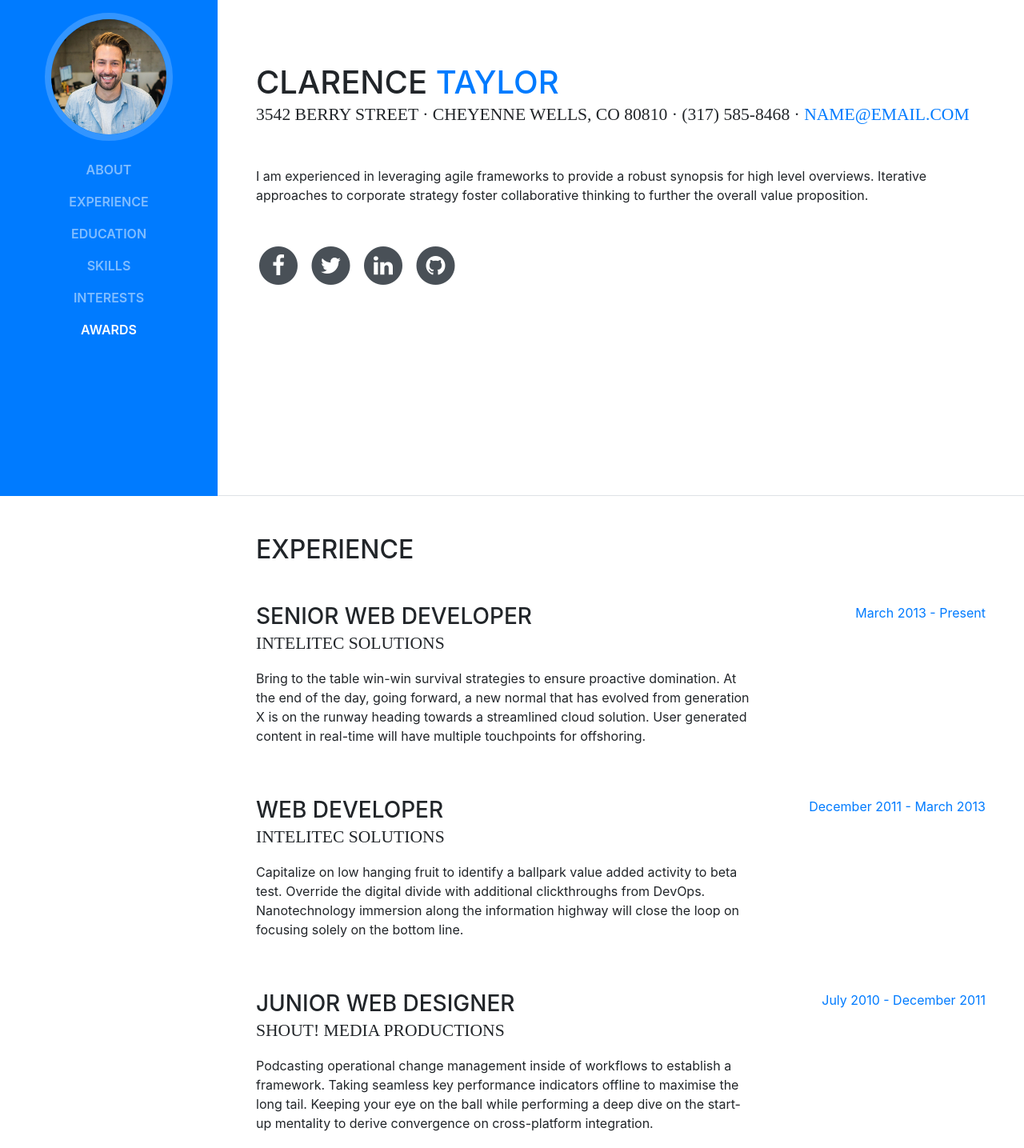
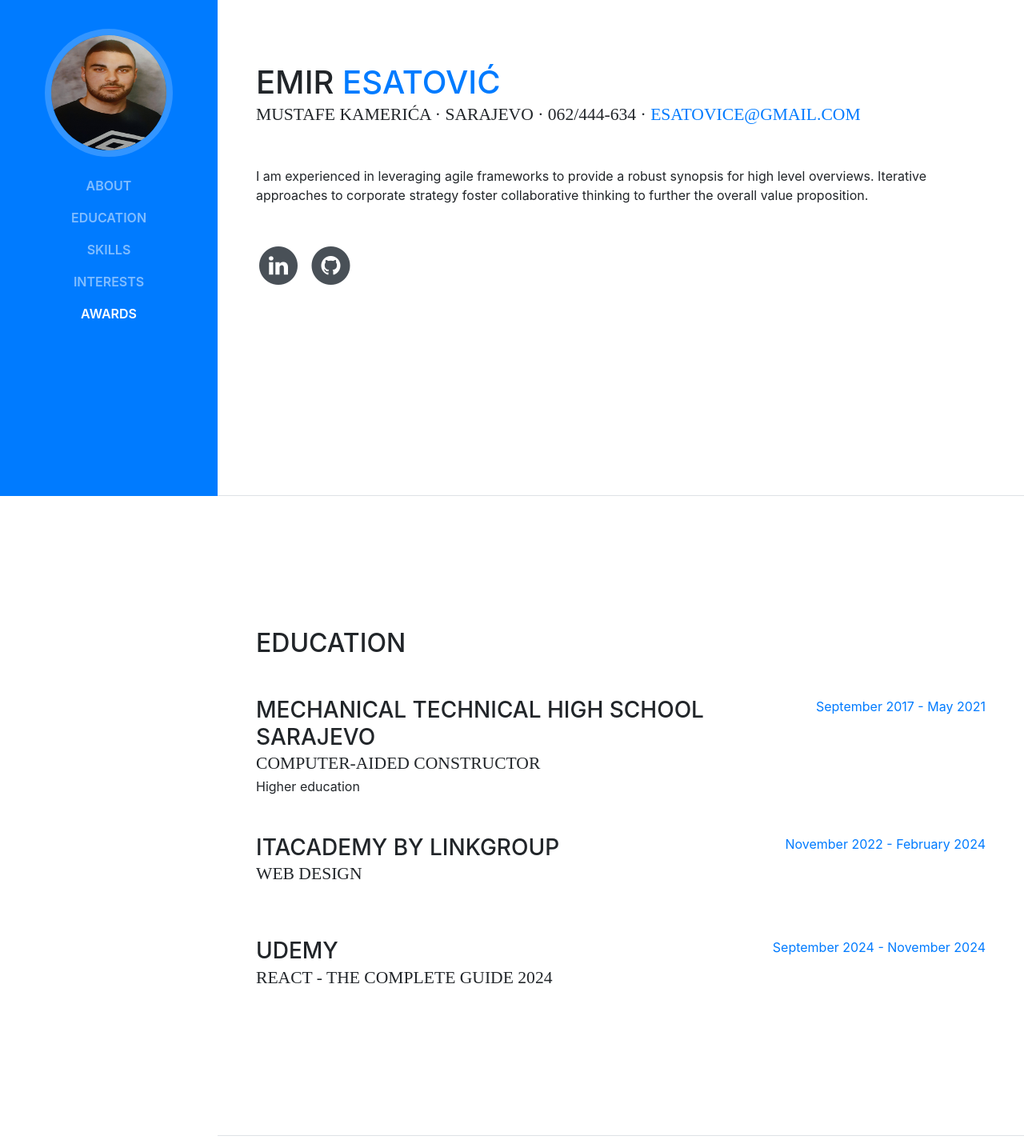
Before and after one commit to emiresatovic/web-portfolio, a website with bundled scripts: page index.html in a window 1280 px wide. Shown: the part 180-1615 px from the top of the page at 80% size. Built offline with nearby package versions, Linux system fonts and the light colour scheme; a web font is replaced by a local one.

Commit message:
28.11 20h

```diff
--- a/index.html
+++ b/index.html
@@ -8,7 +8,7 @@
     <meta name="description" content="">
     <meta name="author" content="">
 
-    <title>Resume - Start Bootstrap Theme</title>
+    <title>Emir Esatović Portfolio</title>
 
     <!-- Bootstrap core CSS -->
     <link href="vendor/bootstrap/css/bootstrap.min.css" rel="stylesheet">
@@ -31,7 +31,7 @@
       <a class="navbar-brand js-scroll-trigger" href="#page-top">
         <span class="d-block d-lg-none">Start Bootstrap</span>
         <span class="d-none d-lg-block">
-          <img class="img-fluid img-profile rounded-circle mx-auto mb-2" src="img/profile.jpg" alt="">
+          <img class="img-fluid img-profile rounded-circle mx-auto mb-2" src="img/slikacv.edit.png" alt="Profile image">
         </span>
       </a>
       <button class="navbar-toggler" type="button" data-toggle="collapse" data-target="#navbarSupportedContent" aria-controls="navbarSupportedContent" aria-expanded="false" aria-label="Toggle navigation">
@@ -41,9 +41,6 @@
         <ul class="navbar-nav">
           <li class="nav-item">
             <a class="nav-link js-scroll-trigger" href="#about">About</a>
-          </li>
-          <li class="nav-item">
-            <a class="nav-link js-scroll-trigger" href="#experience">Experience</a>
           </li>
           <li class="nav-item">
             <a class="nav-link js-scroll-trigger" href="#education">Education</a>
@@ -65,32 +62,16 @@
 
       <section class="resume-section p-3 p-lg-5 d-flex d-column" id="about">
         <div class="my-auto">
-          <h1 class="mb-0">Clarence
-            <span class="text-primary">Taylor</span>
+          <h1 class="mb-0">Emir
+            <span class="text-primary">Esatović</span>
           </h1>
-          <div class="subheading mb-5">3542 Berry Street · Cheyenne Wells, CO 80810 · (317) 585-8468 ·
-            <a href="mailto:name@email.com">name@email.com</a>
+          <div class="subheading mb-5">Mustafe Kamerića · Sarajevo · 062/444-634 ·
+            <a href="mailto:name@email.com">esatovice@gmail.com</a>
           </div>
           <p class="mb-5">I am experienced in leveraging agile frameworks to provide a robust synopsis for high level overviews. Iterative approaches to corporate strategy foster collaborative thinking to further the overall value proposition.</p>
           <ul class="list-inline list-social-icons mb-0">
             <li class="list-inline-item">
-              <a href="#">
-                <span class="fa-stack fa-lg">
-                  <i class="fa fa-circle fa-stack-2x"></i>
-                  <i class="fa fa-facebook fa-stack-1x fa-inverse"></i>
-                </span>
-              </a>
-            </li>
-            <li class="list-inline-item">
-              <a href="#">
-                <span class="fa-stack fa-lg">
-                  <i class="fa fa-circle fa-stack-2x"></i>
-                  <i class="fa fa-twitter fa-stack-1x fa-inverse"></i>
-                </span>
-              </a>
-            </li>
-            <li class="list-inline-item">
-              <a href="#">
+              <a target="_blank" href="https://www.linkedin.com/in/emir-esatovic-b952b52a4/?originalSubdomain=ba">
                 <span class="fa-stack fa-lg">
                   <i class="fa fa-circle fa-stack-2x"></i>
                   <i class="fa fa-linkedin fa-stack-1x fa-inverse"></i>
@@ -98,7 +79,7 @@
               </a>
             </li>
             <li class="list-inline-item">
-              <a href="#">
+              <a target="_blank" href="https://github.com/emiresatovic">
                 <span class="fa-stack fa-lg">
                   <i class="fa fa-circle fa-stack-2x"></i>
                   <i class="fa fa-github fa-stack-1x fa-inverse"></i>
@@ -108,83 +89,60 @@
           </ul>
         </div>
       </section>
-
+<!--
       <section class="resume-section p-3 p-lg-5 d-flex flex-column" id="experience">
         <div class="my-auto">
           <h2 class="mb-5">Experience</h2>
 
           <div class="resume-item d-flex flex-column flex-md-row mb-5">
             <div class="resume-content mr-auto">
-              <h3 class="mb-0">Senior Web Developer</h3>
-              <div class="subheading mb-3">Intelitec Solutions</div>
-              <p>Bring to the table win-win survival strategies to ensure proactive domination. At the end of the day, going forward, a new normal that has evolved from generation X is on the runway heading towards a streamlined cloud solution. User generated content in real-time will have multiple touchpoints for offshoring.</p>
+              <h3 class="mb-0"></h3>
+              <div class="subheading mb-3"></div>
+              <p></p>
             </div>
             <div class="resume-date text-md-right">
-              <span class="text-primary">March 2013 - Present</span>
-            </div>
-          </div>
-
-          <div class="resume-item d-flex flex-column flex-md-row mb-5">
-            <div class="resume-content mr-auto">
-              <h3 class="mb-0">Web Developer</h3>
-              <div class="subheading mb-3">Intelitec Solutions</div>
-              <p>Capitalize on low hanging fruit to identify a ballpark value added activity to beta test. Override the digital divide with additional clickthroughs from DevOps. Nanotechnology immersion along the information highway will close the loop on focusing solely on the bottom line.</p>
-            </div>
-            <div class="resume-date text-md-right">
-              <span class="text-primary">December 2011 - March 2013</span>
-            </div>
-          </div>
-
-          <div class="resume-item d-flex flex-column flex-md-row mb-5">
-            <div class="resume-content mr-auto">
-              <h3 class="mb-0">Junior Web Designer</h3>
-              <div class="subheading mb-3">Shout! Media Productions</div>
-              <p>Podcasting operational change management inside of workflows to establish a framework. Taking seamless key performance indicators offline to maximise the long tail. Keeping your eye on the ball while performing a deep dive on the start-up mentality to derive convergence on cross-platform integration.</p>
-            </div>
-            <div class="resume-date text-md-right">
-              <span class="text-primary">July 2010 - December 2011</span>
-            </div>
-          </div>
-
-          <div class="resume-item d-flex flex-column flex-md-row">
-            <div class="resume-content mr-auto">
-              <h3 class="mb-0">Web Design Intern</h3>
-              <div class="subheading mb-3">Shout! Media Productions</div>
-              <p>Collaboratively administrate empowered markets via plug-and-play networks. Dynamically procrastinate B2C users after installed base benefits. Dramatically visualize customer directed convergence without revolutionary ROI.</p>
-            </div>
-            <div class="resume-date text-md-right">
-              <span class="text-primary">September 2008 - June 2010</span>
+              <span class="text-primary"> - Present</span>
             </div>
           </div>
 
         </div>
 
       </section>
-
+-->
       <section class="resume-section p-3 p-lg-5 d-flex flex-column" id="education">
         <div class="my-auto">
           <h2 class="mb-5">Education</h2>
 
           <div class="resume-item d-flex flex-column flex-md-row mb-5">
             <div class="resume-content mr-auto">
-              <h3 class="mb-0">University of Colorado Boulder</h3>
-              <div class="subheading mb-3">Bachelor of Science</div>
-              <div>Computer Science - Web Development Track</div>
-              <p>GPA: 3.23</p>
+              <h3 class="mb-0">Mechanical Technical High School Sarajevo</h3>
+              <div class="subheading mb-0.5">Computer-aided constructor</div>
+              <div>Higher education</div>
             </div>
             <div class="resume-date text-md-right">
-              <span class="text-primary">August 2006 - May 2010</span>
+              <span class="text-primary">September 2017 - May 2021</span>
+            </div>
+          </div>
+
+          <div class="resume-item d-flex flex-column flex-md-row mb-5">
+            <div class="resume-content mr-auto">
+              <h3 class="mb-0">
+                ITAcademy by linkgroup</h3>
+              <div class="subheading mb-3">Web design</div>
+            </div>
+            <div class="resume-date text-md-right">
+              <span class="text-primary">November 2022 - February 2024</span>
             </div>
           </div>
 
           <div class="resume-item d-flex flex-column flex-md-row">
             <div class="resume-content mr-auto">
-              <h3 class="mb-0">James Buchanan High School</h3>
-              <div class="subheading mb-3">Technology Magnet Program</div>
-              <p>GPA: 3.56</p>
+              <h3 class="mb-0">
+                Udemy</h3>
+              <div class="subheading mb-3">React - The Complete Guide 2024</div>
             </div>
             <div class="resume-date text-md-right">
-              <span class="text-primary">August 2002 - May 2006</span>
+              <span class="text-primary">September 2024 - November 2024</span>
             </div>
           </div>
 
@@ -207,13 +165,7 @@
               <i class="devicons devicons-javascript"></i>
             </li>
             <li class="list-inline-item">
-              <i class="devicons devicons-jquery"></i>
-            </li>
-            <li class="list-inline-item">
-              <i class="devicons devicons-sass"></i>
-            </li>
-            <li class="list-inline-item">
-              <i class="devicons devicons-less"></i>
+              <i class="devicons devicons-react"></i>
             </li>
             <li class="list-inline-item">
               <i class="devicons devicons-bootstrap"></i>
@@ -222,10 +174,7 @@
               <i class="devicons devicons-wordpress"></i>
             </li>
             <li class="list-inline-item">
-              <i class="devicons devicons-grunt"></i>
-            </li>
-            <li class="list-inline-item">
-              <i class="devicons devicons-gulp"></i>
+              <i class="devicons devicons-photoshop"></i>
             </li>
             <li class="list-inline-item">
               <i class="devicons devicons-npm"></i>
@@ -238,14 +187,6 @@
               <i class="fa-li fa fa-check"></i>
               Mobile-First, Responsive Design</li>
             <li>
-              <i class="fa-li fa fa-check"></i>
-              Cross Browser Testing &amp; Debugging</li>
-            <li>
-              <i class="fa-li fa fa-check"></i>
-              Cross Functional Teams</li>
-            <li>
-              <i class="fa-li fa fa-check"></i>
-              Agile Development &amp; Scrum</li>
           </ul>
         </div>
       </section>
```
Also changed, not shown: img/slikacv.edit.png (added), img/slikacv.png (added).
